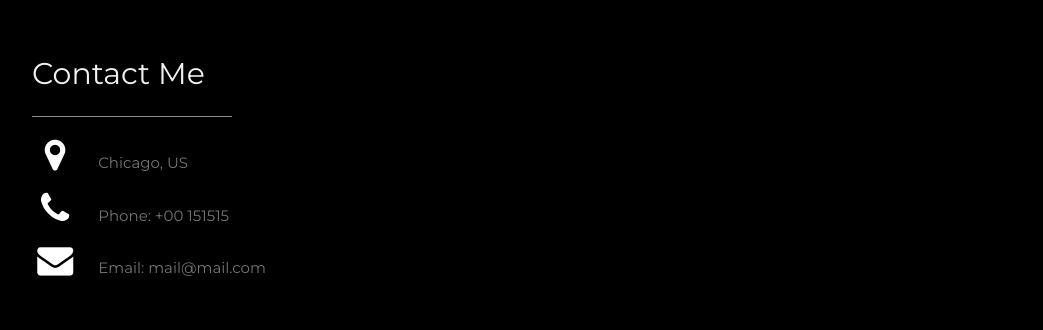
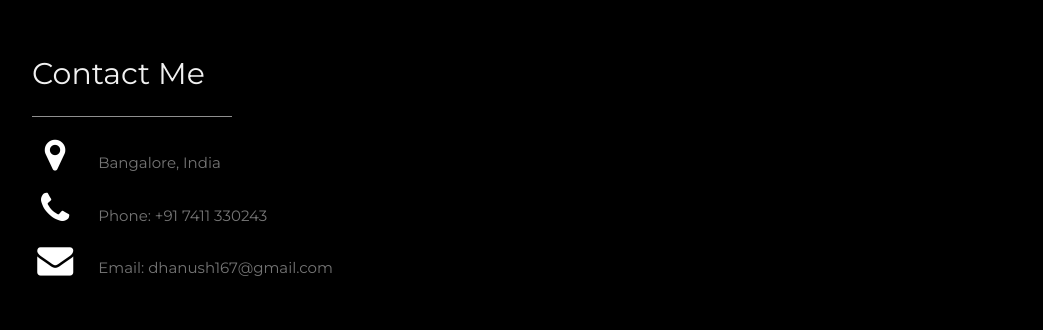
Before and after one commit to dhanu167/Dhanush167, a plain HTML site: page index.html in a window 1280 px wide. Shown: the part 3140-3470 px from the top of the page, without its empty margins (178-1221 px from the left). Drawn offline with nearby package versions, Linux system fonts and the light colour scheme.

Commit message:
Update index.html

```diff
--- a/index.html
+++ b/index.html
@@ -185,9 +185,9 @@ body, h1,h2,h3,h4,h5,h6 {font-family: "Montserrat", sans-serif}
     <hr style="width:200px" class="w3-opacity">
 
     <div class="w3-section">
-      <p><i class="fa fa-map-marker fa-fw w3-text-white w3-xxlarge w3-margin-right"></i> Chicago, US</p>
-      <p><i class="fa fa-phone fa-fw w3-text-white w3-xxlarge w3-margin-right"></i> Phone: +00 151515</p>
-      <p><i class="fa fa-envelope fa-fw w3-text-white w3-xxlarge w3-margin-right"> </i> Email: mail@mail.com</p>
+      <p><i class="fa fa-map-marker fa-fw w3-text-white w3-xxlarge w3-margin-right"></i> Bangalore, India</p>
+      <p><i class="fa fa-phone fa-fw w3-text-white w3-xxlarge w3-margin-right"></i> Phone: +91 7411 330243</p>
+      <p><i class="fa fa-envelope fa-fw w3-text-white w3-xxlarge w3-margin-right"> </i> Email: dhanush167@gmail.com</p>
     </div><br>
     <p>Lets get in touch. Send me a message:</p>
 
```
